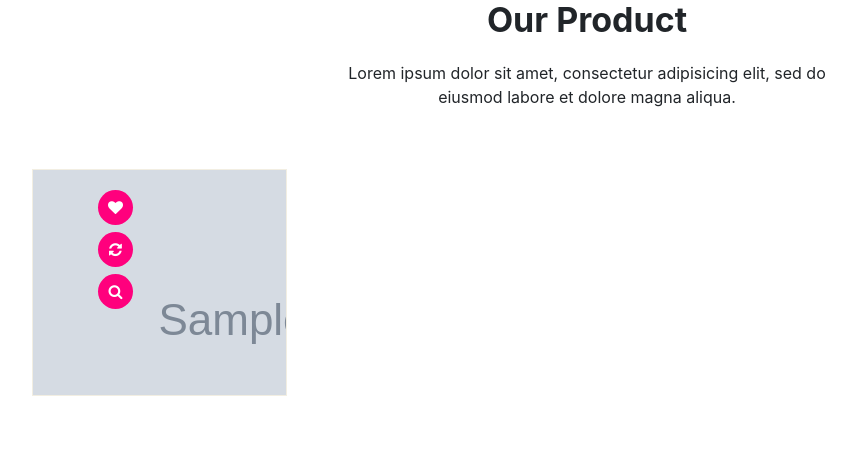
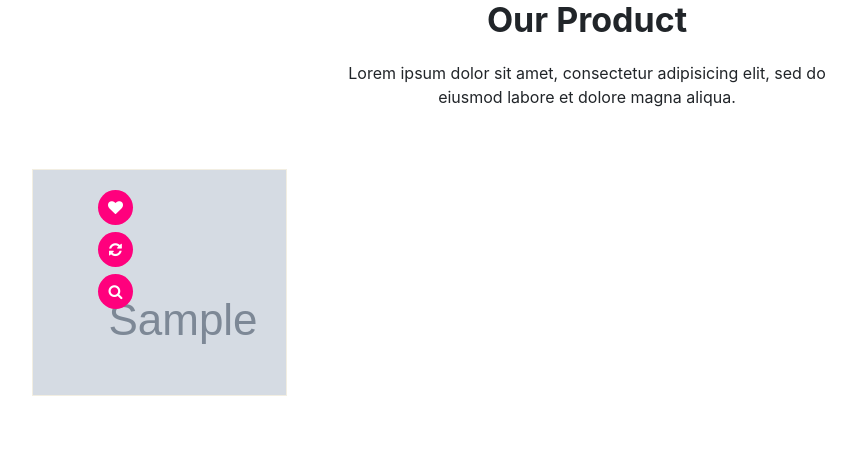
Before and after one commit to kimemia21/ecommerce, a Flask app: page / in a window 1280 px wide. Shown: the part 230-699 px from the top of the page, without its empty margins (53-909 px from the left). Run offline with Flask 2, Linux system fonts and the light colour scheme; tables that the repository leaves empty or names only in its code hold one stand-in row (values such as "Sample post"); grey boxes marked "Sample" are stand-in pictures; some libraries are stand-ins or nearby versions.

Commit message:
making the single-publication section

```diff
--- a/templates/products.html
+++ b/templates/products.html
@@ -103,7 +103,7 @@
                         <div class="single-publication">
                             <figure style="width:50px;">
                                 <a href="#">
-                                    <img src="/static/uploads/cart/{{ product.image }}">
+                                    <img style="height:300px; width:300px;" src="/static/uploads/cart/{{ product.image }}">
                                 </a>
                                 <ul>
                                     <li><a href="#" title="Add to Favorite"><i class="fa fa-heart"></i></a></li>
```
